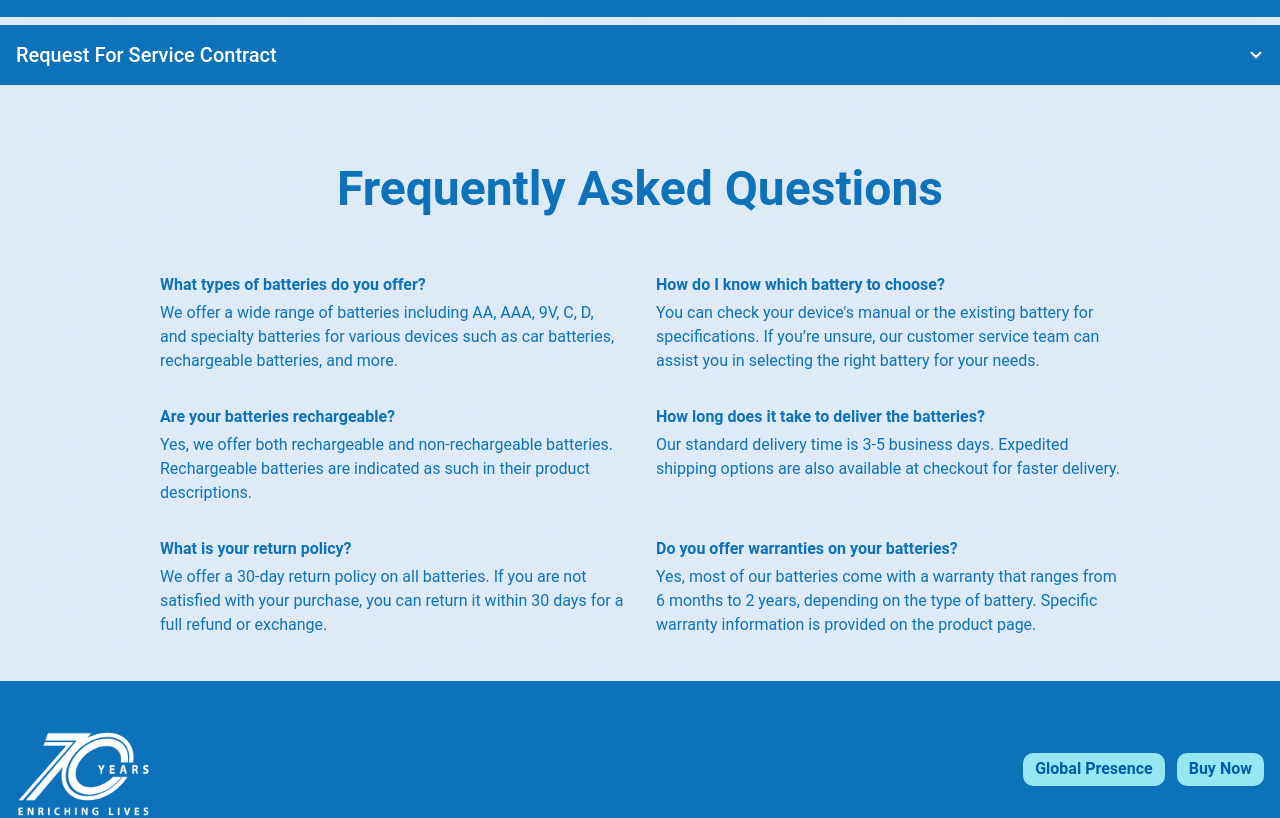
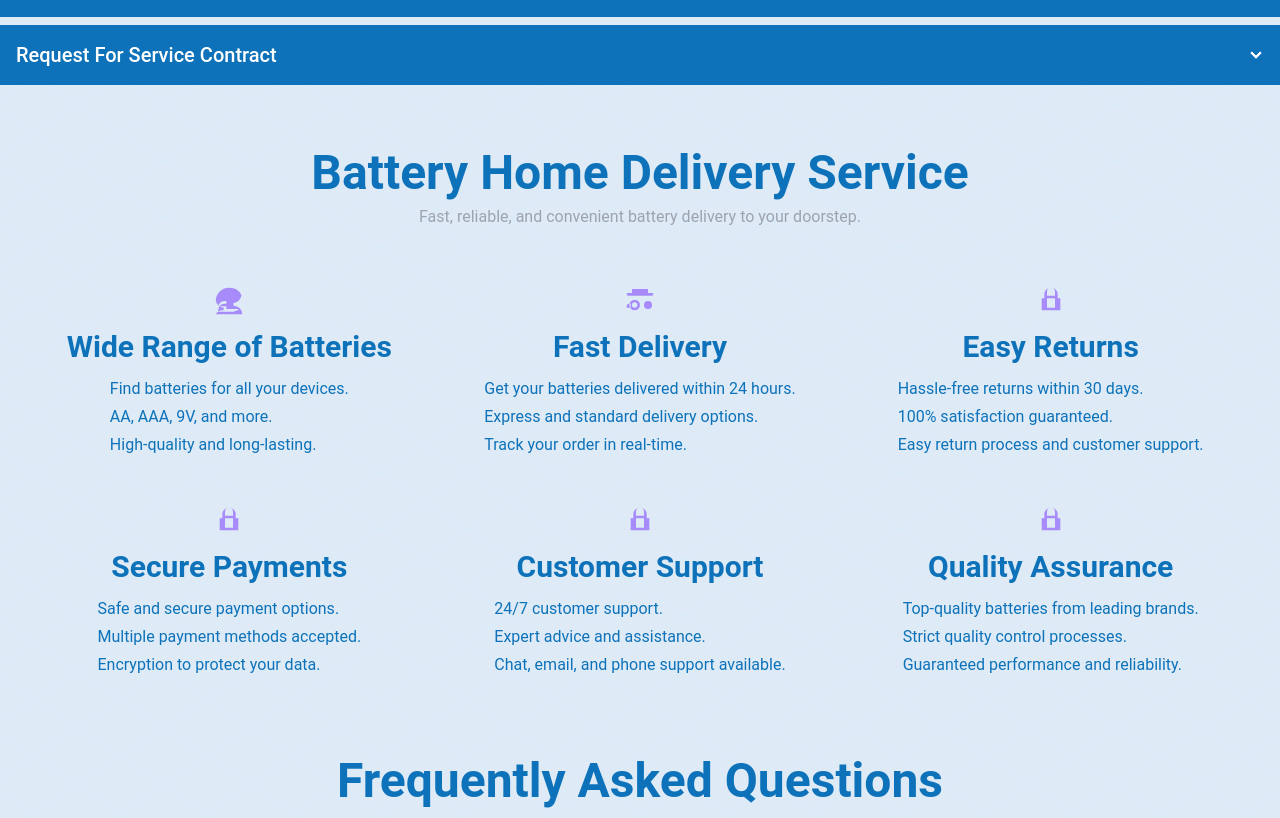
Before and after one commit to arbinzaman/rahimafrooz-battery, a React (Vite) app: page /manage-my-battery in a window 1280 px wide. Shown: the part 1283-2101 px from the top of the page. Built offline with nearby package versions, Linux system fonts and the light colour scheme.

Commit message:
Doc: Added Home Delivery section

```diff
--- /dev/null
+++ b/src/components/ManageMyBattery/HomeDeliverySection.jsx
@@ -0,0 +1,116 @@
+const HomeDeliverySection = () => {
+  return (
+    <div>
+      <section className="m-4 md:m-8 text-primary">
+        <div className="container mx-auto p-4 my-6 space-y-2 text-center">
+          <h2 className="text-5xl font-bold">Battery Home Delivery Service</h2>
+          <p className="text-gray-400">
+            Fast, reliable, and convenient battery delivery to your doorstep.
+          </p>
+        </div>
+        <div className="container mx-auto grid justify-center gap-4 sm:grid-cols-2 lg:grid-cols-3 ">
+          <div className="flex flex-col items-center p-4">
+            <svg
+              xmlns="http://www.w3.org/2000/svg"
+              viewBox="0 0 24 24"
+              fill="currentColor"
+              className="w-8 h-8 text-violet-400"
+            >
+              <path d="M12 2a10 10 0 00-9.95 9.05 6.5 6.5 0 005.96 5.95 10.12 10.12 0 000 2A6.5 6.5 0 002 22h20a6.5 6.5 0 00-6.5-6.5c-.05 0-.1.01-.15.01a10.12 10.12 0 000-2 6.5 6.5 0 006-5.96A10 10 0 0012 2zM4 16.5A4.5 4.5 0 018.5 12H10v4H4v.5zM20 20H4v-1.5A4.5 4.5 0 018.5 14h1.5v4h9v.5A4.5 4.5 0 0116 19.5V22z"></path>
+            </svg>
+            <h3 className="my-3 text-3xl font-semibold">
+              Wide Range of Batteries
+            </h3>
+            <div className="space-y-1 leadi">
+              <p>Find batteries for all your devices.</p>
+              <p>AA, AAA, 9V, and more.</p>
+              <p>High-quality and long-lasting.</p>
+            </div>
+          </div>
+          <div className="flex flex-col items-center p-4">
+            <svg
+              xmlns="http://www.w3.org/2000/svg"
+              viewBox="0 0 24 24"
+              fill="currentColor"
+              className="w-8 h-8 text-violet-400"
+            >
+              <path d="M21 6h-3V3H6v3H3a1 1 0 000 2h18a1 1 0 000-2zM8 11a4 4 0 100 8 4 4 0 000-8zm0 2a2 2 0 110 4 2 2 0 010-4zm10 0a2 2 0 110 4 2 2 0 010-4zm0-1a3 3 0 110 6 3 3 0 010-6zM4 17H2v-1a2 2 0 012-2h1v3zm15 0h-2v-3h1a2 2 0 012 2v1z"></path>
+            </svg>
+            <h3 className="my-3 text-3xl font-semibold">Fast Delivery</h3>
+            <div className="space-y-1 leadi">
+              <p>Get your batteries delivered within 24 hours.</p>
+              <p>Express and standard delivery options.</p>
+              <p>Track your order in real-time.</p>
+            </div>
+          </div>
+          <div className="flex flex-col items-center p-4">
+            <svg
+              xmlns="http://www.w3.org/2000/svg"
+              viewBox="0 0 24 24"
+              fill="currentColor"
+              className="w-8 h-8 text-violet-400"
+            >
+              <path d="M12 2a5 5 0 00-5 5v3H5v9h14V10h-2V7a5 5 0 00-5-5zM9 5a3 3 0 016 0v3H9V5zm6 12H9v-7h6v7z"></path>
+            </svg>
+            <h3 className="my-3 text-3xl font-semibold">Easy Returns</h3>
+            <div className="space-y-1 leadi">
+              <p>Hassle-free returns within 30 days.</p>
+              <p>100% satisfaction guaranteed.</p>
+              <p>Easy return process and customer support.</p>
+            </div>
+          </div>
+          <div className="flex flex-col items-center p-4">
+            <svg
+              xmlns="http://www.w3.org/2000/svg"
+              viewBox="0 0 24 24"
+              fill="currentColor"
+              className="w-8 h-8 text-violet-400"
+            >
+              <path d="M12 2a5 5 0 00-5 5v3H5v9h14V10h-2V7a5 5 0 00-5-5zM9 5a3 3 0 016 0v3H9V5zm6 12H9v-7h6v7z"></path>
+            </svg>
+            <h3 className="my-3 text-3xl font-semibold">Secure Payments</h3>
+            <div className="space-y-1 leadi">
+              <p>Safe and secure payment options.</p>
+              <p>Multiple payment methods accepted.</p>
+              <p>Encryption to protect your data.</p>
+            </div>
+          </div>
+          <div className="flex flex-col items-center p-4">
+            <svg
+              xmlns="http://www.w3.org/2000/svg"
+              viewBox="0 0 24 24"
+              fill="currentColor"
+              className="w-8 h-8 text-violet-400"
+            >
+              <path d="M12 2a5 5 0 00-5 5v3H5v9h14V10h-2V7a5 5 0 00-5-5zM9 5a3 3 0 016 0v3H9V5zm6 12H9v-7h6v7z"></path>
+            </svg>
+            <h3 className="my-3 text-3xl font-semibold">Customer Support</h3>
+            <div className="space-y-1 leadi">
+              <p>24/7 customer support.</p>
+              <p>Expert advice and assistance.</p>
+              <p>Chat, email, and phone support available.</p>
+            </div>
+          </div>
+          <div className="flex flex-col items-center p-4">
+            <svg
+              xmlns="http://www.w3.org/2000/svg"
+              viewBox="0 0 24 24"
+              fill="currentColor"
+              className="w-8 h-8 text-violet-400"
+            >
+              <path d="M12 2a5 5 0 00-5 5v3H5v9h14V10h-2V7a5 5 0 00-5-5zM9 5a3 3 0 016 0v3H9V5zm6 12H9v-7h6v7z"></path>
+            </svg>
+            <h3 className="my-3 text-3xl font-semibold">Quality Assurance</h3>
+            <div className="space-y-1 leadi">
+              <p>Top-quality batteries from leading brands.</p>
+              <p>Strict quality control processes.</p>
+              <p>Guaranteed performance and reliability.</p>
+            </div>
+          </div>
+        </div>
+      </section>
+    </div>
+  );
+};
+
+export default HomeDeliverySection;
--- a/src/pages/ManageMyBattery.jsx
+++ b/src/pages/ManageMyBattery.jsx
@@ -4,6 +4,7 @@ import CheckWarranty from "../components/ManageMyBattery/CheckWarranty";
 import Faq from "../components/ManageMyBattery/BatteryFaq";
 import WarrantyApplicationForm from "../components/ManageMyBattery/WarrantyApplicationForm";
 import { allDeviceMaxWidth } from "../styles/maxWidth";
+import HomeDeliverySection from "../components/ManageMyBattery/HomeDeliverySection";
 const ManageMyBattery = () => {
   return (
     <section className="bg-cross-pattern">
@@ -34,7 +35,10 @@ const ManageMyBattery = () => {
           <Accordion />
         </section>
         <section>
-          <Faq/>
+          <HomeDeliverySection />
+        </section>
+        <section>
+          <Faq />
         </section>
       </section>
     </section>
```
